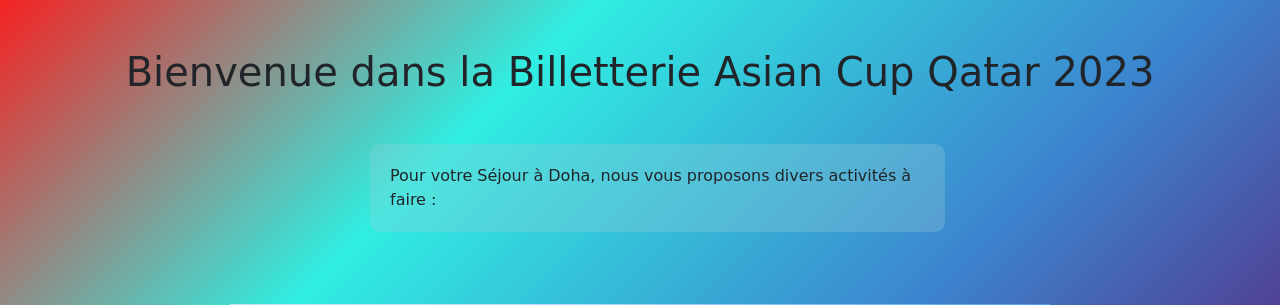
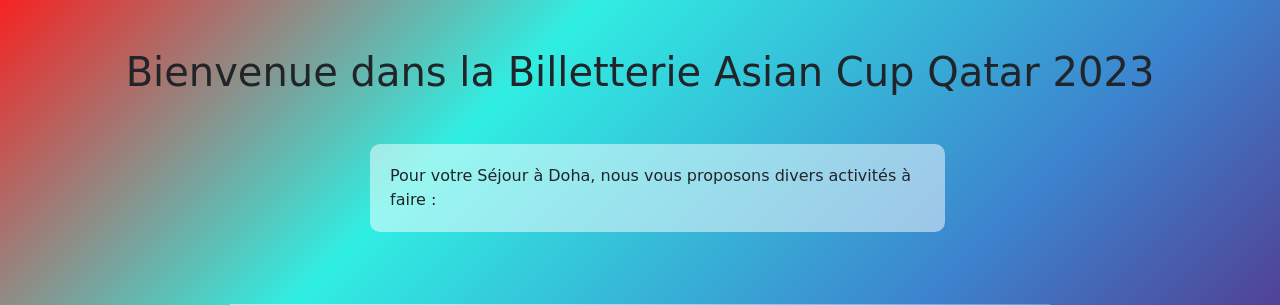
Before and after one commit to tanguym77/Projet-Billetterie, a PHP site: page / in a window 1280 px wide. Shown: the part 70-375 px from the top of the page. Run offline with PHP 8.4, Linux system fonts and the light colour scheme; some libraries are stand-ins or nearby versions.

Commit message:
Acceuil : Div custom - white bg

```diff
--- a/vue/UI/Utilisateur/Accueil.php
+++ b/vue/UI/Utilisateur/Accueil.php
@@ -77,7 +77,7 @@
         .custom-div {
             /* border: 2px solid #000;  cadre de 2px de largeur solide noir */
             font-family: cursive;
-            background-color: rgba(152, 206, 214, 0.3); /* fond transparent (blanc avec 50% d'opacité) */
+            background-color: rgba(255, 255, 255, 0.5); /* fond transparent (blanc avec 50% d'opacité) */
             padding: 20px; /* espace intérieur de la div */
             border-radius: 10px; /* arrondi des bords de la div */
             width: 575px;
```
